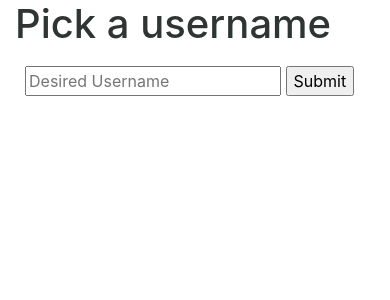
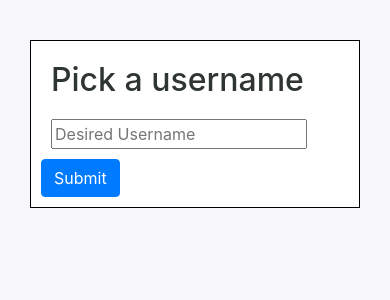
Before and after one commit to dsvanlani/DaveChat, a Flask app: page / in a window 390 px wide. Shown: the top 300 px of the page. Run offline with Flask 2, Linux system fonts and the light colour scheme; some libraries are stand-ins or nearby versions.

Commit message:
changed styling for mobile

```diff
--- a/static/style_sheet.css
+++ b/static/style_sheet.css
@@ -4,36 +4,109 @@
   height: 200px;
   overflow: scroll;
   overflow-x: hidden;
-  border: 2px solid black;
+  border: 1px solid black;
 }
 
 #chatrooms_container {
   height: 200px;
   margin: 10px;
-  padding: 3px;
   overflow: scroll;
   overflow-x: hidden;
-  border: 2px solid black;
+  border: 1px solid black;
 }
 
 h1, h2, h3, h4, h5, h6 {
   color: #2E3532;
-}
-
-h1 {
-  text-align: center;
+  margin: 10px;
 }
 
 form {
   margin: 10px;
+  padding: 5px;
 }
 
 #message_box {
-  width: 400px;
+  width: auto;
+  margin: 10px;
+}
+
+#enter {
+  width: auto;
+  margin: 10px;
 }
 
 .small_text {
-  font-size: 10px;
+  font-size: 9px;
+  margin: 10px;
+}
+
+body {
+  display: -ms-flexbox;
+  display: flex;
+  -ms-flex-align: center;
+  align-items: center;
+  padding-top: 40px;
+  padding-bottom: 40px;
+  background-color: #f8f7fc;
+  height: 100%;
+}
+
+.form-signin {
+  width: 100%;
+  max-width: 330px;
+  padding: 10px;
+  margin: auto;
+  background-color: white;
+  border: 1px solid black;
+}
+
+.form-signin .checkbox {
+  font-weight: 400;
+}
+
+.form-signin .form-control {
+  position: relative;
+  box-sizing: border-box;
+  height: auto;
+  padding: 10px;
+  font-size: 16px;
+}
+
+.form-signin .form-control:focus {
+  z-index: 2;
+}
+
+#chatrooms_container {
+  background-color: white;
+  padding: 5px;
+  border: 1px solid black;
+  width: auto;
+  margin: 10px;
+}
+
+#messages_container {
+  background-color: white;
+  padding: 5px;
+  border: 1px solid black;
+  width: auto;
+  margin: 10px;
+}
+
+button {
+  margin: 10px;
+}
+
+#chatroom_name {
+  width: auto;
+  margin: 10px;
+}
+
+#username {
+  margin: 10px;
+}
+
+#chatroom_title {
+  margin: 10px;
 }
 
 /*# sourceMappingURL=style_sheet.css.map */
--- a/static/style_sheet.scss
+++ b/static/style_sheet.scss
@@ -2,7 +2,7 @@ $primary-color: #2E3532;
 $secondary-color: #7E9181;
 $tertiary-color: #C7CEDB;
 $accent-color: #94849B;
-$background-color: #A0AAB2;
+$background-color: #f8f7fc;
 
 
 #messages_container {
@@ -11,39 +11,107 @@ $background-color: #A0AAB2;
         height:200px;
         overflow:scroll;
         overflow-x:hidden;
-        border: 2px solid black;
+        border: 1px solid black;
 }
 
 
 #chatrooms_container {
         height:200px;
         margin: 10px;
-        padding:3px;
         overflow:scroll;
         overflow-x:hidden;
-         border: 2px solid black;
+         border: 1px solid black;
         }
 
 h1, h2, h3, h4, h5, h6 {
-        color: $primary-color
+        color: $primary-color;
+        margin: 10px;
 }
-
-h1 {
-        text-align: center;
-        }
 
 form {
         margin:10px;
+        padding: 5px;
 }
 
 
 #message_box {
-        width: 400px;
+        width: auto;
+        margin: 10px;
         }
 
 #enter {
+   width: auto;
+   margin: 10px;
         }
 
 .small_text {
-font-size: 10px;
+font-size: 9px;
+margin: 10px;
 }
+
+body {
+  display: -ms-flexbox;
+  display: flex;
+  -ms-flex-align: center;
+  align-items: center;
+  padding-top: 40px;
+  padding-bottom: 40px;
+  background-color: $background-color;
+  height: 100%;
+
+}
+
+.form-signin {
+  width: 100%;
+  max-width: 330px;
+  padding: 10px;
+  margin: auto;
+  background-color: white;
+  border: 1px solid black;
+}
+.form-signin .checkbox {
+  font-weight: 400;
+}
+.form-signin .form-control {
+  position: relative;
+  box-sizing: border-box;
+  height: auto;
+  padding: 10px;
+  font-size: 16px;
+}
+.form-signin .form-control:focus {
+  z-index: 2;
+}
+
+#chatrooms_container {
+    background-color: white;
+    padding: 5px;
+    border: 1px solid black;
+       width: auto;
+        margin: 10px;
+}
+
+#messages_container {
+    background-color: white;
+    padding: 5px;
+    border: 1px solid black;
+       width: auto;
+        margin: 10px;
+}
+
+button {
+    margin: 10px;
+}
+
+#chatroom_name {
+   width: auto;
+        margin: 10px;
+        }
+
+#username {
+margin: 10px;
+}
+
+#chatroom_title {
+margin: 10px;
+}
--- a/templates/index.html
+++ b/templates/index.html
@@ -10,12 +10,10 @@
 <div class="container">
     <div class="col">
         <div class="row">
-            <h1>Pick a username</h1>
-        </div>
-        <div class="row">
-            <form id="pick_username" autocomplete="off">
+            <form id="pick_username" autocomplete="off" class="form-signin">
+                <h2>Pick a username</h2>
                 <input id="username" type="text" placeholder="Desired Username">
-                <input type="submit">
+                <input type="submit" class="btn btn-primary">
             </form>
         </div>
     </div>
```
Also changed, not shown: static/room.js (+6 -6 lines), templates/chat.html (+2 -6 lines), templates/room.html (+35 -11 lines), 1 other file.
